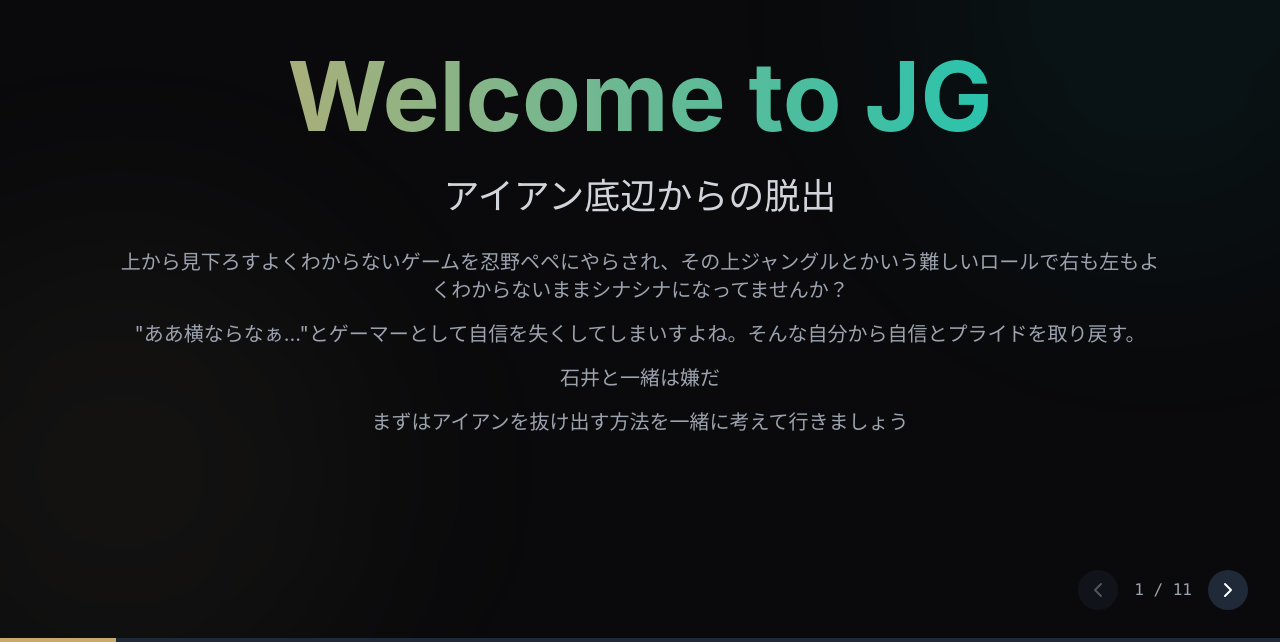
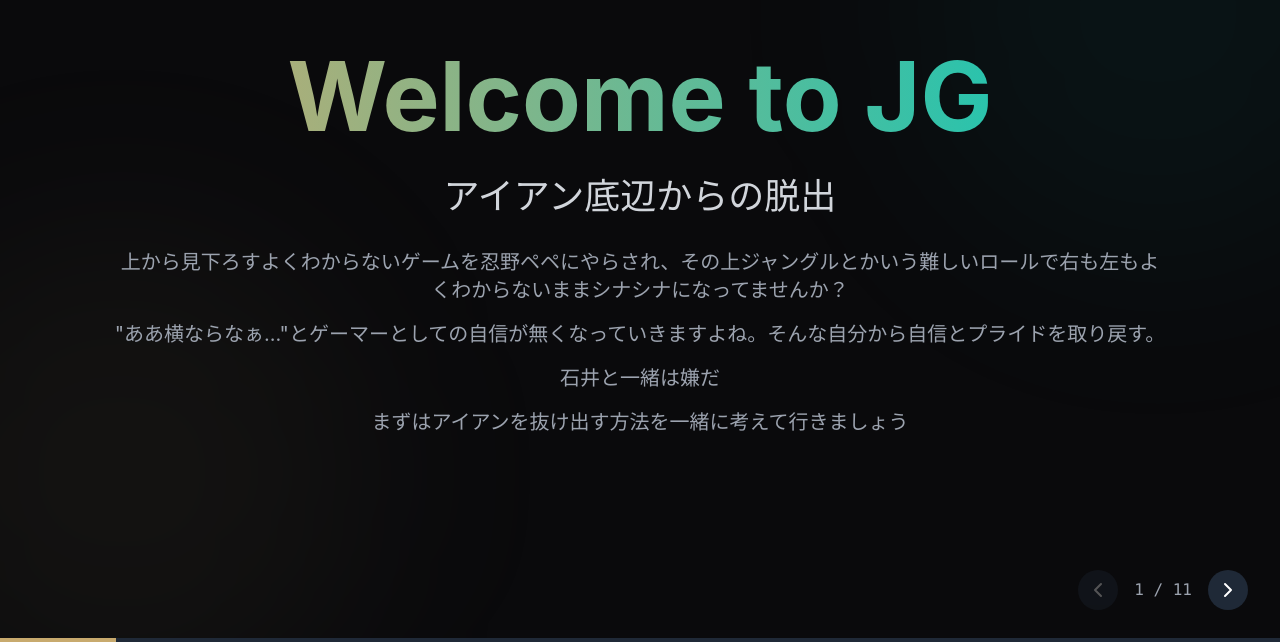
Before and after one commit to bibito-/vide_bloom, a React (Vite) app: page / in a window 1280 px wide. Shown: the part 158-800 px from the top of the page. Built offline with nearby package versions, Linux system fonts and the light colour scheme.

Commit message:
feat: add slide data

```diff
--- a/src/data/slides.ts
+++ b/src/data/slides.ts
@@ -19,7 +19,7 @@ export const slides: SlideData[] = [
         highlight: 'アイアン底辺からの脱出',
         content: [
             '上から見下ろすよくわからないゲームを忍野ペペにやらされ、その上ジャングルとかいう難しいロールで右も左もよくわからないままシナシナになってませんか？',
-            '"ああ横ならなぁ..."とゲーマーとして自信を失くしてしまいすよね。そんな自分から自信とプライドを取り戻す。',
+            '"ああ横ならなぁ..."とゲーマーとしての自信が無くなっていきますよね。そんな自分から自信とプライドを取り戻す。',
             '石井と一緒は嫌だ',
             'まずはアイアンを抜け出す方法を一緒に考えて行きましょう'
         ]
```
